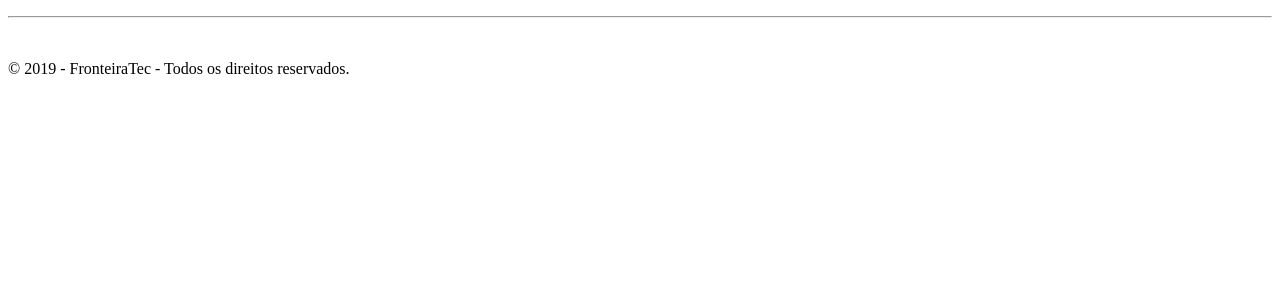
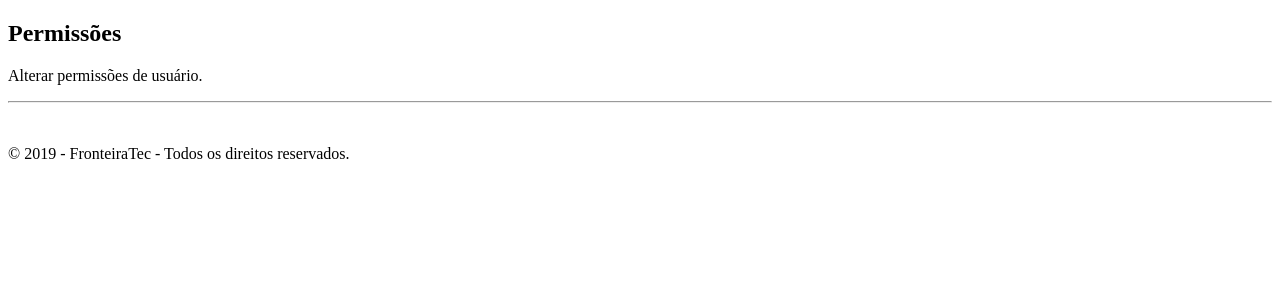
Before and after one commit to ccuffs/sac, a PHP site: the page made by App/Views/auth/users.php in a window 1280 px wide. Shown: the part 78-378 px from the top of the page. Run offline with PHP 8.4, Linux system fonts and the light colour scheme; the template is opened without the code that fills it, so the values that code supplies are empty; some libraries are stand-ins or nearby versions.

Commit message:
Koppe's code review requirements done

```diff
--- a/App/Controllers/UserController.php
+++ b/App/Controllers/UserController.php
@@ -13,9 +13,11 @@ class UserController {
     public function index($request, $response, $args) {
 
         AuthHelper::allowAuthenticated();
-        $users = User::findByRole([User::USER_LEVEL_UFFS, User::USER_LEVEL_ADMIN, User::USER_CO_ORGANIZER]);
+        $users = User::findByRole([User::USER_LEVEL_UFFS, User::USER_LEVEL_ADMIN, User::USER_CO_ORGANIZER, User::USER_LEVEL_EXTERNAL]);
 
-        View::render('layout/header', array('controller' => 'UserController'));
+        $userAuth = AuthHelper::getAuthenticatedUser();
+
+        View::render('layout/header', array('user' => $userAuth));
         View::render('auth/users', $users);
         View::render('layout/footer');
 
--- a/App/Views/auth/users.php
+++ b/App/Views/auth/users.php
@@ -5,12 +5,19 @@
     $aData = View::data();
 ?>
 
+    <div class="jumbotron">
+        <div class="container">
+            <h2>Permissões</h2>
+            <p>Alterar permissões de usuário.</p>
+        </div>
+    </div>
+
     <div class="container user-permission">
         <div class="row">
             <?php foreach ($aData as $user): ?>
             <div class="col-md-3">
                 <div class="card mt-15
-                <?php
+                    <?php
                             if($user->isLevel(User::USER_LEVEL_ADMIN)){
                                 echo 'bg-info';
                             }
@@ -24,8 +31,8 @@
                                 echo 'bg-danger';
                             }
 
-                            ?>
-                    ">
+                    ?>
+                ">
                         <input type="hidden" value="<?= $user->id ?>"/>
                         <div class="card-body mt-5">
                             <div class="card-image">
@@ -44,7 +51,7 @@
                         <div class="card-footer">
                             <div class="form-group light center mt-5">
                                 <label for="permission"> Permissão</label>
-                                <select class="form-control" id="permission">
+                                <select class="form-control permission">
                                     <option value = 4 <?php if($user->isLevel(User::USER_LEVEL_ADMIN)) echo 'selected'; ?>>Administrador</option>
                                     <option value = 3 <?php if($user->isLevel(User::USER_CO_ORGANIZER)) echo 'selected'; ?>>Co-organizador</option>
                                     <option value = 2 <?php if($user->isLevel(User::USER_LEVEL_UFFS)) echo 'selected' ?>>Estudante UFFS</option>
--- a/App/Views/layout.php
+++ b/App/Views/layout.php
@@ -120,6 +120,8 @@ function layoutHeader($theTitle) {
 		echo '<link rel="apple-touch-icon" sizes="72x72" href="/img/apple-touch-icon-72x72.png">';
 		echo '<link rel="apple-touch-icon" sizes="114x114" href="/img/apple-touch-icon-114x114.png">';
 
+		echo '<link href="'.UtilsHelper::base_url('/css/permissoes.css').'" rel="stylesheet" media="screen">';
+
 		echo '<!-- FontAwesome -->';
 		echo '<link href="//maxcdn.bootstrapcdn.com/font-awesome/4.2.0/css/font-awesome.min.css" rel="stylesheet">';
 
--- a/App/Views/layout/header.php
+++ b/App/Views/layout/header.php
@@ -29,23 +29,16 @@ use App\Models\User;
 		<link rel="apple-touch-icon" sizes="72x72" href="/img/apple-touch-icon-72x72.png">
 		<link rel="apple-touch-icon" sizes="114x114" href="/img/apple-touch-icon-114x114.png">
 
-		<?php
-			if ($controller == 'UserController'){
-				echo '<link href="'.UtilsHelper::base_url('/css/permissoes.css').'" rel="stylesheet" media="screen">';
-				echo '<link href="https://codeseven.github.io/toastr/build/toastr.min.css" rel="stylesheet" type = "text/css" />';
-			}
-		?>
+		<link href="<?= UtilsHelper::base_url('/css/permissoes.css') ?>" rel="stylesheet" media="screen">
 
 		<!-- FontAwesome -->
 		<link href="//maxcdn.bootstrapcdn.com/font-awesome/4.2.0/css/font-awesome.min.css" rel="stylesheet">
 
-		<?php
-			if ($controller == 'UserController'){
-				echo '<script src="https://codeseven.github.io/toastr/build/toastr.min.js" type="text/javascript"></script>';
-			}
-		?>
+		<!-- Toastr -->
+		<link href="https://codeseven.github.io/toastr/build/toastr.min.css" type = "text/css" rel="stylesheet" />
 
 		<script src="<?= UtilsHelper::base_url('/js/jquery.js') ?>"></script>
+		<script src="https://codeseven.github.io/toastr/build/toastr.min.js" type="text/javascript"></script>
 		<script src="<?= UtilsHelper::base_url('/js/bootstrap.js') ?>"></script>
 		<script src="<?= UtilsHelper::base_url('/js/sac.js') ?>"></script>
 	</head>
@@ -101,6 +94,10 @@ use App\Models\User;
 								<li><a href="<?= UtilsHelper::base_url("/admin/pagamento")?>">Pagamentos</a></li>
 
 								<li class="divider"></li>
+								<li role="presentation" class="dropdown-header">Gerenciar Permissões</li>
+								<li><a href="<?= UtilsHelper::base_url("/admin/permissoes") ?>">Usuários</a></li>
+
+								<li class="divider"></li>
 								<li role="presentation" class="dropdown-header">Frequência</li>
 								<li><a href="javascript:void(0);">Gerenciar</a></li>
 							</ul>
--- a/public/css/permissoes.css
+++ b/public/css/permissoes.css
@@ -87,5 +87,5 @@
 }
 
 .user-permission {
-    min-height: 83vh;
+    min-height: 64vh;
 }
```
Also changed, not shown: public/js/sac.js (+4 -3 lines).
